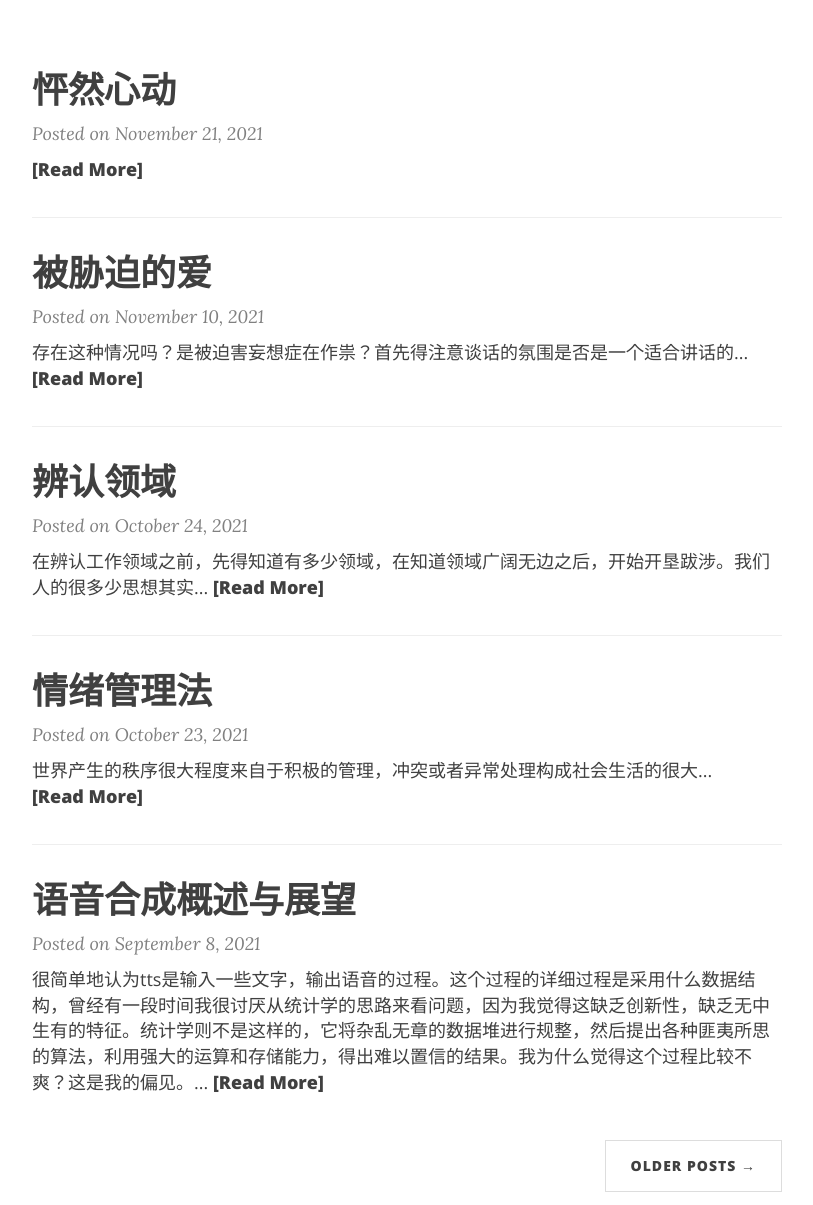
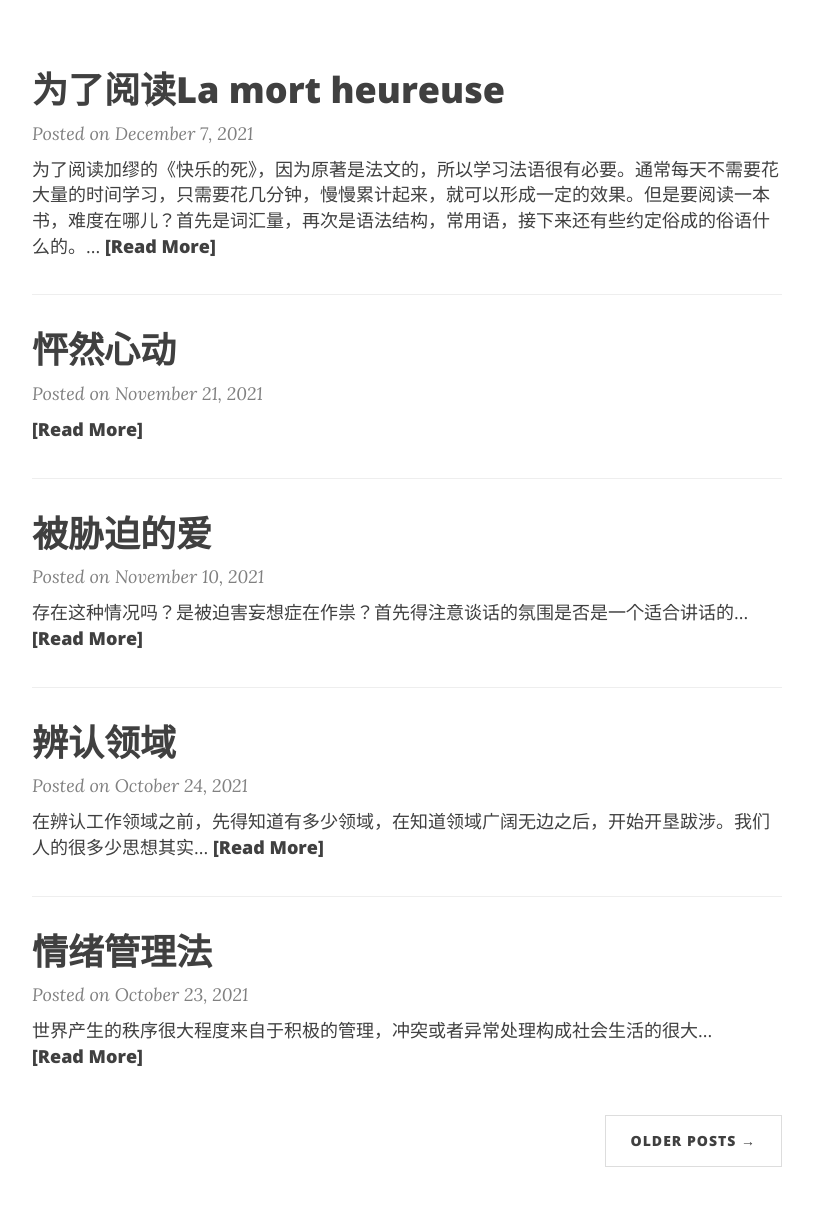
Before and after one commit to ZionPi/zionpi.github.io, a Jekyll site: the page built from index.html, in a window 1280 px wide and 1400 px high, scrolled down 294 px. Shown: the part 195-1400 px from the top of the window, without its empty margins (233-1046 px from the left). Built offline with Jekyll 4.4.1, drawn with Linux system fonts in a browser that asks for light colours; nearby versions of some CDN libraries; the list of posts is cut into pages by our own code.

Commit message:
add a post on making flag of learning French

```diff
--- /dev/null
+++ b/_posts/2021-12-07-in-order-to-read-la-mort-heureuse.md
@@ -0,0 +1,5 @@
+---
+layout: post
+title: 为了阅读La mort heureuse
+---
+为了阅读加缪的《快乐的死》，因为原著是法文的，所以学习法语很有必要。通常每天不需要花大量的时间学习，只需要花几分钟，慢慢累计起来，就可以形成一定的效果。但是要阅读一本书，难度在哪儿？首先是词汇量，再次是语法结构，常用语，接下来还有些约定俗成的俗语什么的。
```
Also changed, not shown: about.md (+2 -0 lines).
